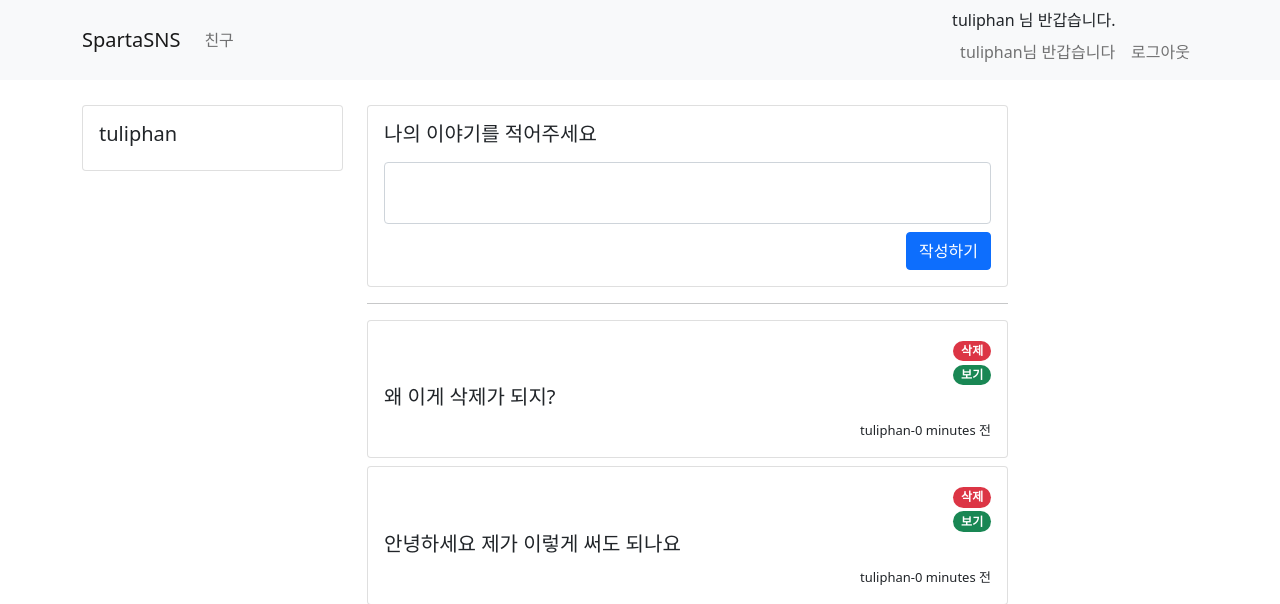
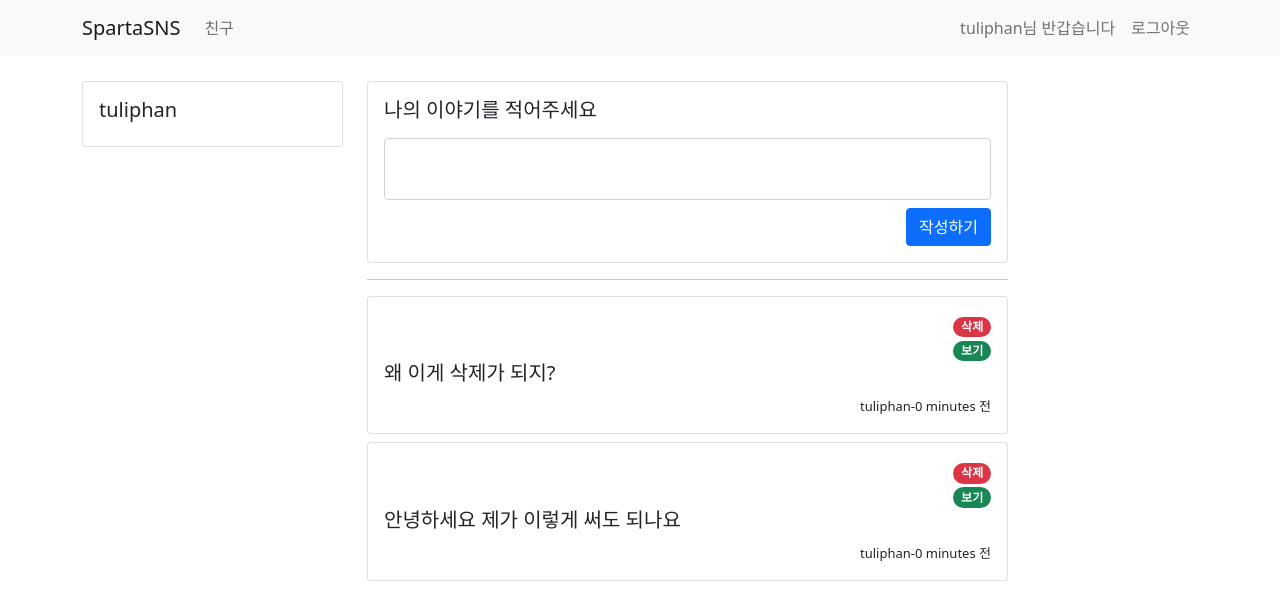
Before and after one commit to Madung2/1st_django_project, a Django app: page /tweet/ in a window 1280 px wide. Shown: the top 604 px of the page. Run offline with Django 4.2, Linux system fonts and the light colour scheme; a user stored in the database is signed in; data comes from the database, SQL or seed files in the repository; both versions use the stored data as it was after the commit.

Commit message:
3주차까지 잘 움직이는 것 확인

```diff
--- a/templates/base.html
+++ b/templates/base.html
@@ -52,7 +52,6 @@
                 </li>
             </ul>
             {% else %}
-                {{ user.username }} 님 반갑습니다.
                 <ul class="navbar-nav mr-auto">
                     <li class="nav-item disabled">
                         <span class="nav-link">{{ user.username }}님 반갑습니다</span>
```
Also changed, not shown: db.sqlite3, user/migrations/0002_usermodel_follow.py (added).
